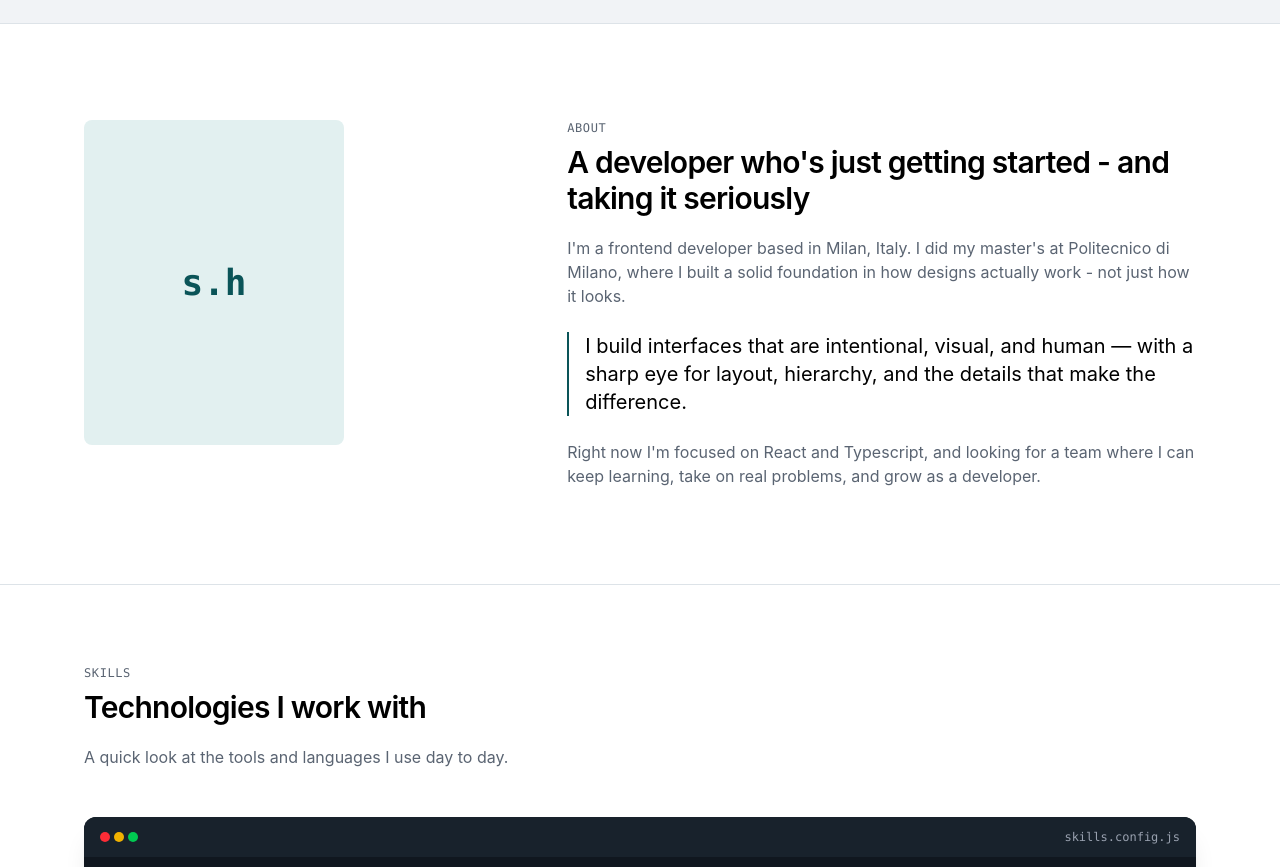
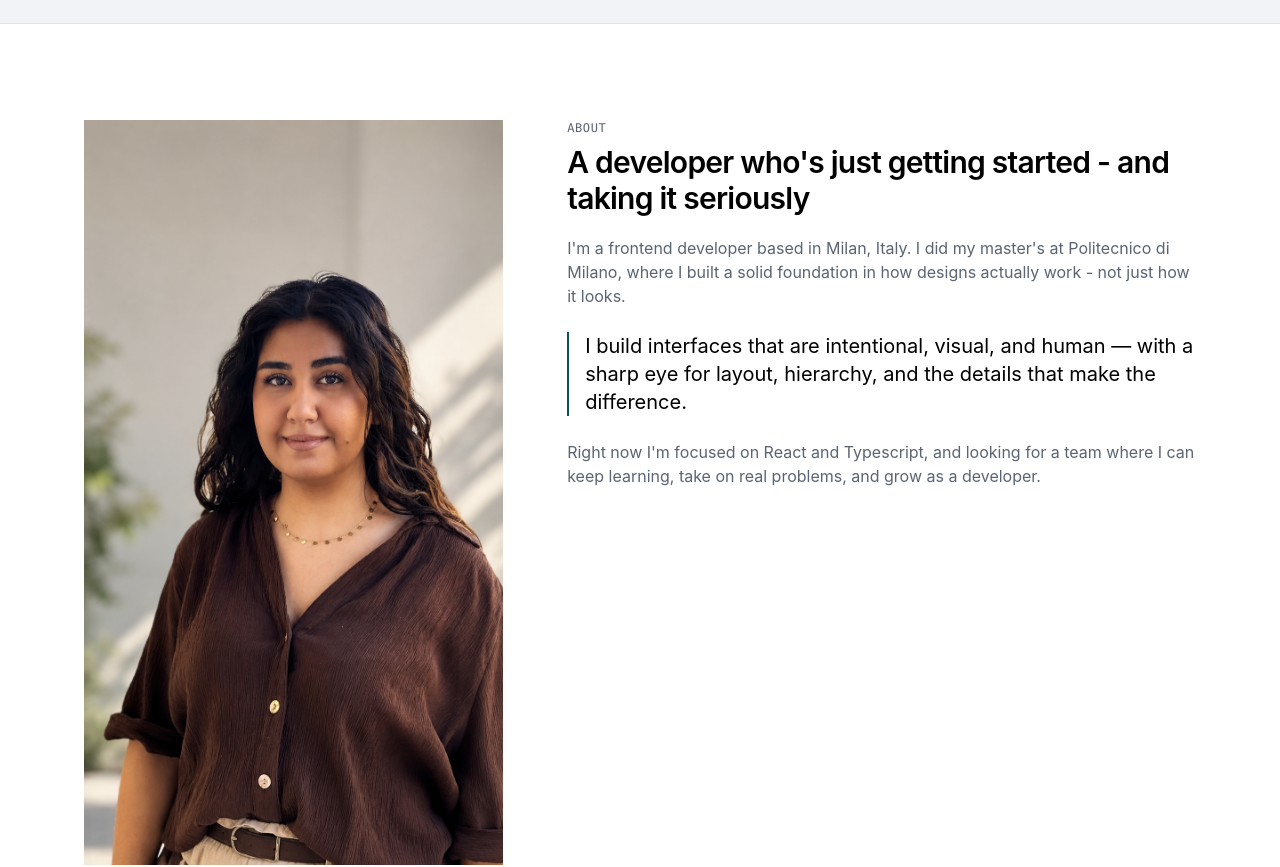
Before and after one commit to ShivaHnp/shiva-portfolio, a React (Vite) app: page / in a window 1280 px wide. Shown: the part 580-1447 px from the top of the page. Built offline with nearby package versions, Linux system fonts and the light colour scheme.

Commit message:
update profile image

```diff
--- a/src/components/About.tsx
+++ b/src/components/About.tsx
@@ -1,10 +1,14 @@
+
 export default function About() {
     return(
         <section id="about" className="bg-bg-alt border-y border-line py-24">
             <div className="mx-auto max-w-6xl px-5 grid md:grid-cols-[0.8fr_1.2fr] gap-16">
-                <div className="max-w-[260px] bg-accent-soft aspect-[4/5] flex items-center justify-center text-accent-deep font-mono text-4xl font-bold rounded-lg">
-                    s.h
-                </div>
+                <img
+                    src="/public/profile.PNG"
+                    alt="S.H - Frontend Developer"
+
+                    className="object-cover w-full h-full"
+                />
                 <div>
                     <span className="block text-xs font-mono uppercase tracking-wider text-ink-soft mb-2">About</span>
                     <h2 className="text-2xl md:text-3xl font-semibold tracking-tight mb-5">
```
Also changed, not shown: public/profile.PNG (added).
